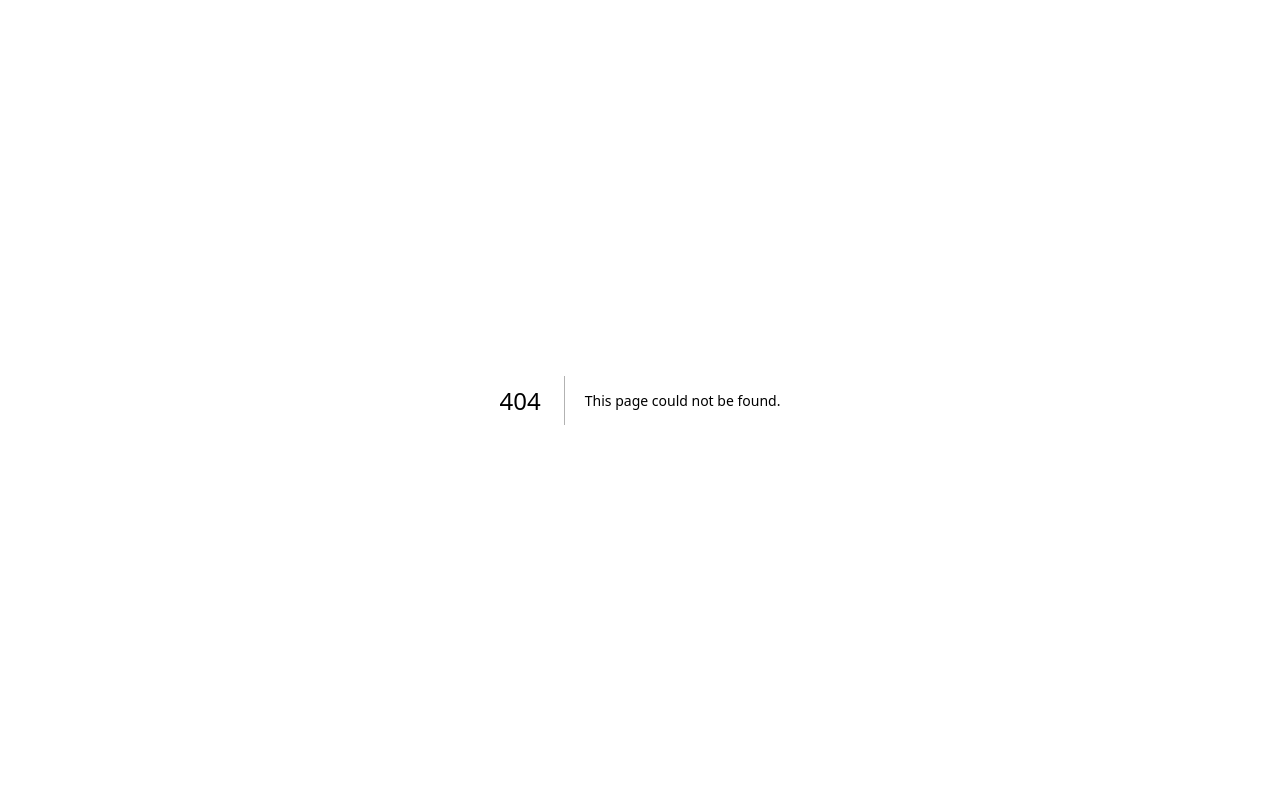
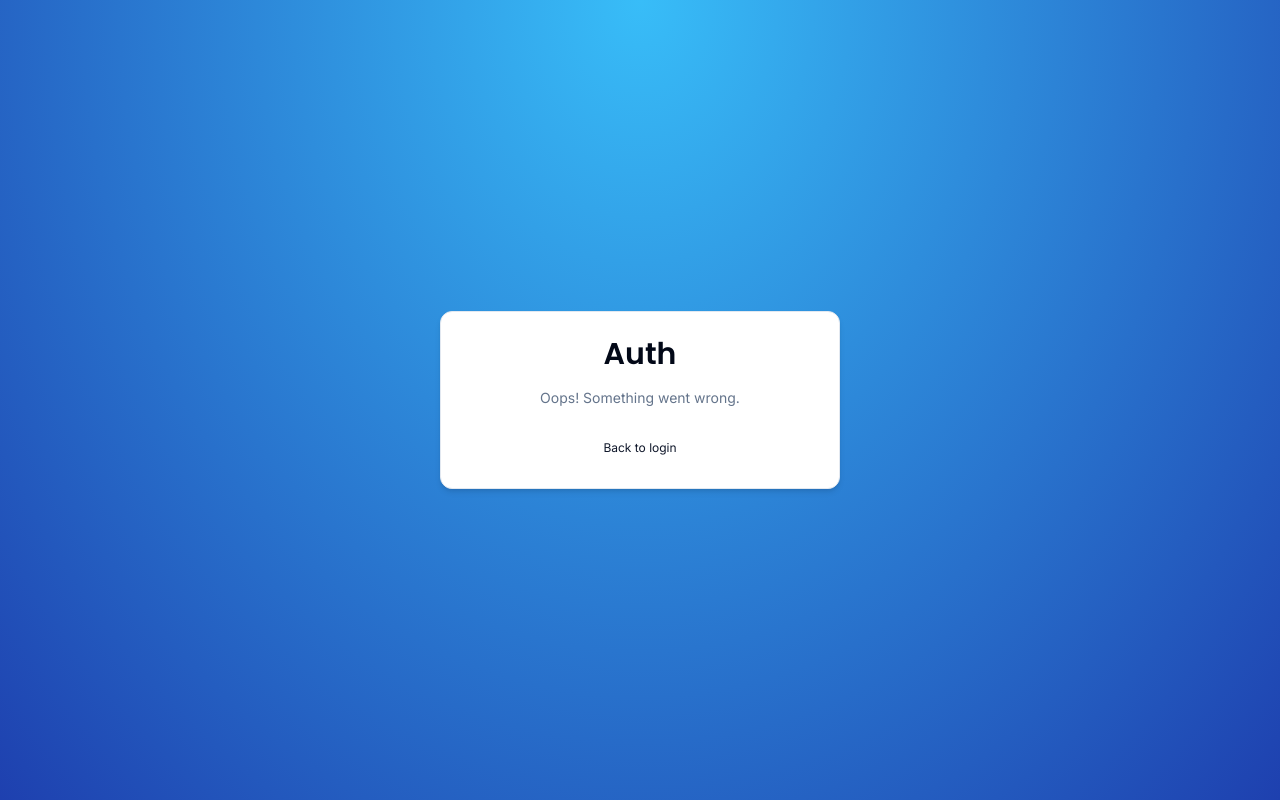
Before and after one commit to FelipeGangrel/nextjs-auth, a Next.js app: page /auth/error in a window 1280 px wide. Before the commit this address had no page. Built offline with nearby package versions, Linux system fonts and the light colour scheme.

Commit message:
Add error page component

```diff
--- /dev/null
+++ b/src/app/auth/error/page.tsx
@@ -0,0 +1,5 @@
+import { ErrorCard } from '@/components/auth/error-card'
+
+export default function ErrorPage() {
+  return <ErrorCard />
+}
```
